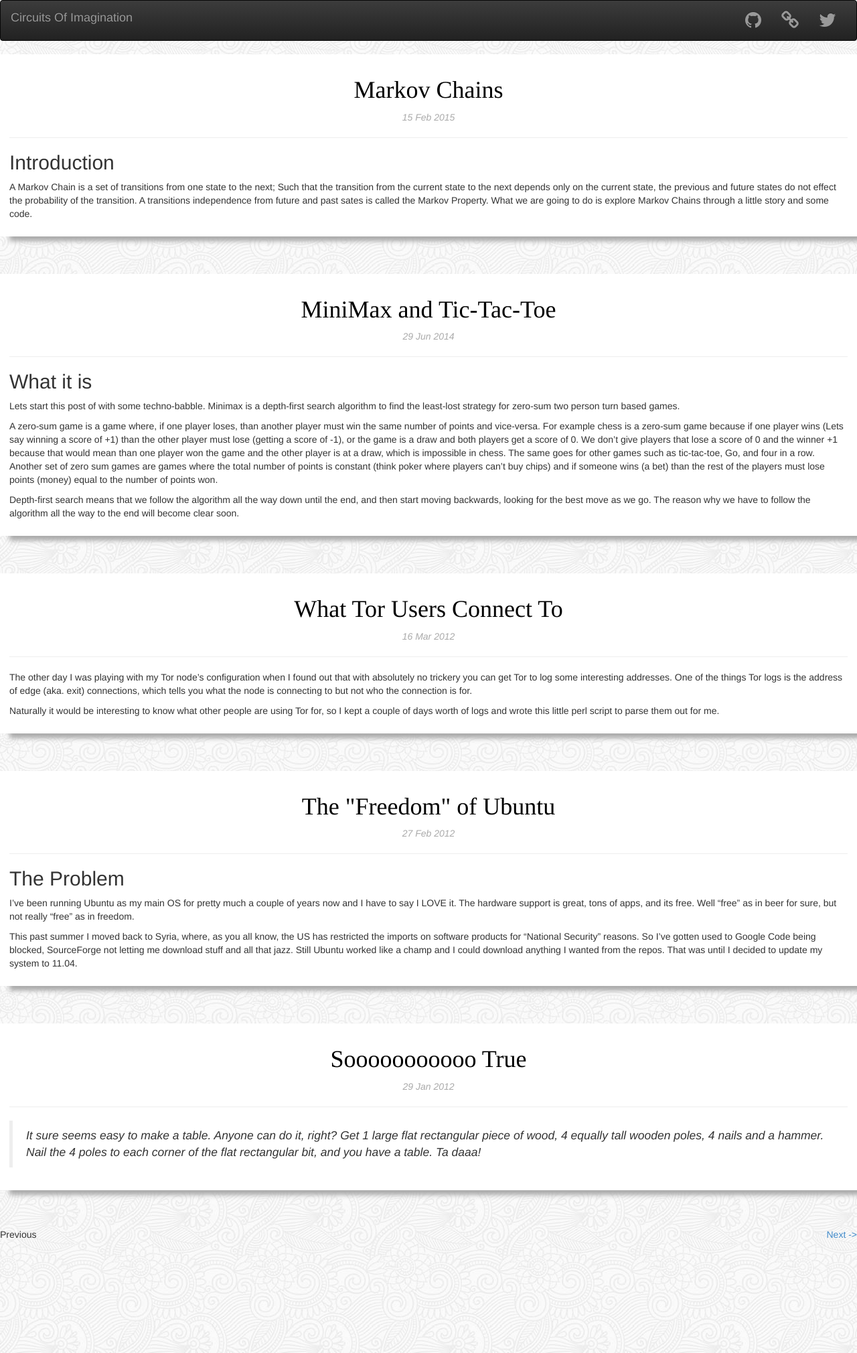
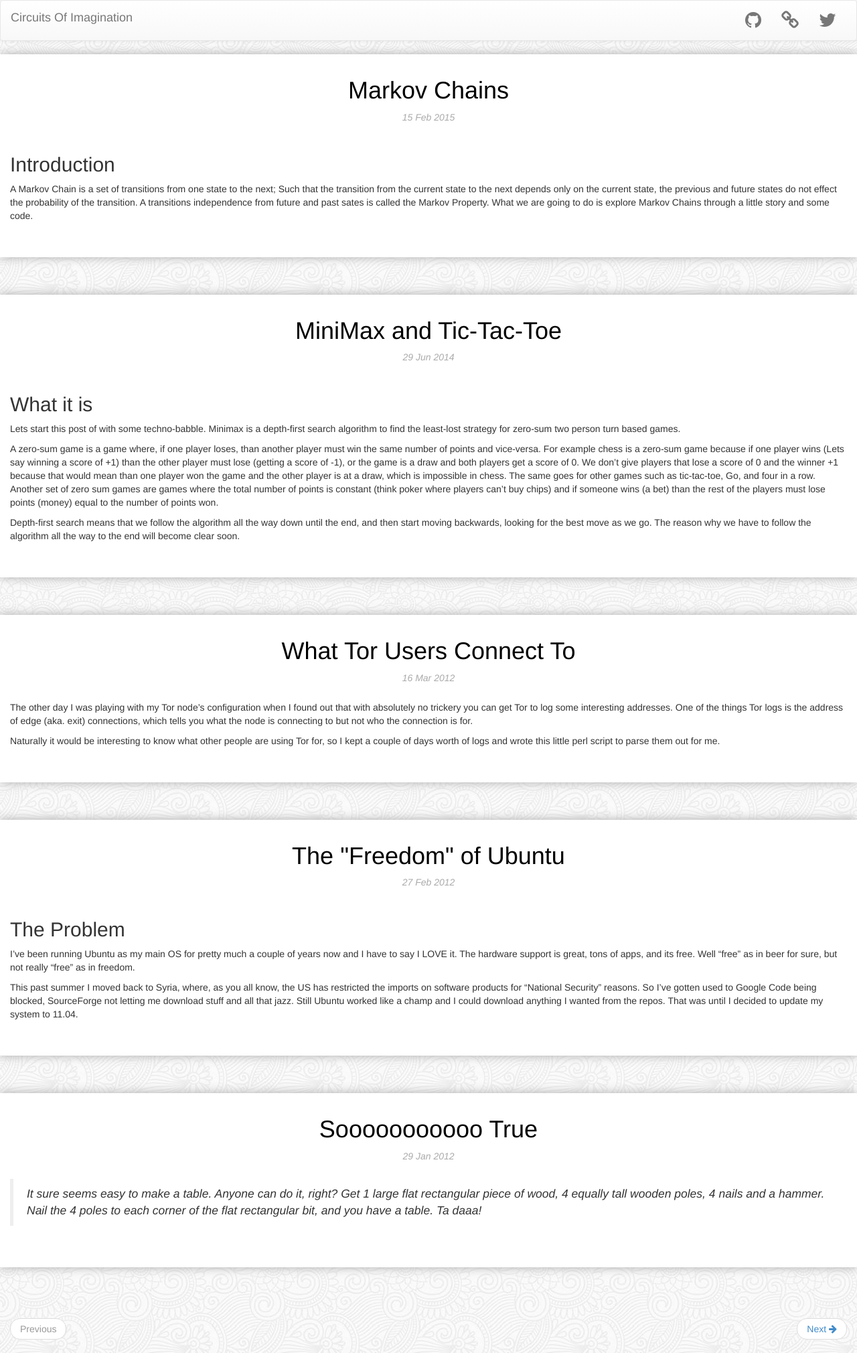
Before and after one commit to tantalum/tantalum.github.io, a Jekyll site: the page built from index.html, in a window 1280 px wide. Shown: the whole page at 67% size. Built offline with Jekyll 4.4.1, drawn with Linux system fonts in a browser that asks for light colours; nearby versions of some CDN libraries; Markdown is read by kramdown in place of the engine named in the settings; the list of posts is cut into pages by our own code; comment, search, counter and statistics services are not loaded.

Commit message:
Improve layouts and styles.
- Properly use bootstrap containers
- Add pagination
- Dropdown nav displays both icons and text on small devices.

```diff
--- a/_layouts/default.html
+++ b/_layouts/default.html
@@ -43,7 +43,7 @@
     </head>
     <body>
         <!-- Top Bar -->
-        <nav class="navbar navbar-inverse" role="navigation">
+        <nav class="navbar navbar-default" role="navigation">
             <div class="container-fluid">
                 <section class="navbar-header">
                     <button type="button" class="navbar-toggle collapsed" data-toggle="collapse" data-target="#nav-links">
@@ -57,9 +57,18 @@
 
                 <div class="collapse navbar-collapse" id="nav-links">
                     <ul class="nav navbar-nav navbar-right">
-                        <li><a href="https://github.com/tantalum"><i class="fa fa-2x fa-github"></i></a></li>
-                        <li><a href="http://snippets.circuitsofimagination.com/"><i class="fa fa-2x fa-link"></i></a></li>
-                        <li><a href="https://twitter.com/blit32"><i class="fa fa-2x fa-twitter"></i></a></li>
+                        <li>
+							<a class="hidden-xs" href="https://github.com/tantalum"><i class="fa fa-2x fa-github"></i></a>
+							<a class="visible-xs" href="https://github.com/tantalum"><i class="fa fa-github"></i> Code</a>
+						</li>
+                        <li>
+							<a class="hidden-xs" href="http://snippets.circuitsofimagination.com/"><i class="fa fa-2x fa-link"></i></a>
+							<a class="visible-xs" href="http://snippets.circuitsofimagination.com/"><i class="fa fa-link"></i> Snippets</a>
+						</li>
+                        <li>
+							<a class="hidden-xs" href="https://twitter.com/blit32"><i class="fa fa-2x fa-twitter"></i></a>
+							<a class="visible-xs" href="https://twitter.com/blit32"><i class="fa fa-twitter"></i> Twitter</a>
+						</li>
                     </ul>
                 </div>
             </div>
--- a/_layouts/post.html
+++ b/_layouts/post.html
@@ -1,13 +1,12 @@
 ---
 layout: default
 ---
-<section class="post container-fluid">
+<section class="post">
   <div class="post-meta">
     <a href="{{ page.url }}"><h1 class="post-meta-title">{{ page.title }}</h1></a>
     <p class="post-meta-date">{{ page.date | date_to_string }}</p>
   </div>
-  <hr class="content-seperator"/>
-  <div class="post-content">
+  <div class="post-content container-fluid">
     {{ content }}
   </div>
 </section>
--- a/css/main.css
+++ b/css/main.css
@@ -5,36 +5,31 @@
 
 .post {
     background: #fff;
-    padding: 1em;
     margin-bottom: 4em;
-	box-shadow: 1em 0.5em 0.5em #AAA;
+	box-shadow: 0em 0em 1em #AAA;
 }
 
 .post .post-meta {
     text-align: center;
+	padding: 1em 0;
 }
 
 .post .post-meta a {
     color: #000;
 }
 
-.post .post-meta .post-meta-title {
-    font-family: Times;
-}
-
-.post .post-meta a:hover {
-    text-decoration: none;
-    color: #428BCA;
-}
-
-.post .post-meta a:focus {
-    text-decoration: none;
-    color: #428BCA;
-}
-
 .post .post-meta .post-meta-date {
     font-style: italic;
     color: #aaa;
+}
+
+.post .post-content {
+	padding-bottom: 3em;
+}
+
+.post .post-content img {
+	max-width: 100%;
+	height: auto;
 }
 
 blockquote {
--- a/index.html
+++ b/index.html
@@ -4,27 +4,39 @@
 ---
 
 {% for post in paginator.posts %}
-<section class="post container-fluid">
+<section class="post">
     <div class="post-meta">
         <a href="{{ post.url }}"><h1 class="post-meta-title">{{ post.title }}</h1></a>
 	      <p class="post-meta-date">{{ post.date | date_to_string }}</p>
     </div>
-    <hr class="content-seperator"/>
-    <div class="post-content">
+    <div class="post-content container-fluid">
 	      {{ post.excerpt }}
     </div>
 </section>
 {% endfor %}
 
-<div class="paginator">
+<div class="paginator-bar">
+	<div class="container-fluid">
+		<ul class="pager">
 			{% if paginator.previous_page %}
-    <a href="/page{{ paginator.previous_page }}" class="previous pull-left"><- Previous</a>
+			<li class="previous">
+				<a href="/page{{ paginator.previous_page }}"><i class="fa fa-arrow-left"></i> Previous</a>
+			</li>
 			{% else %}
-    <span class="previous">Previous</span>
+			<li class="previous disabled">
+				<span>Previous</span>
+			</li>
 			{% endif %}
+
 			{% if paginator.next_page %}
-    <a href="/page{{ paginator.next_page }}" class="next pull-right">Next -></a>
+			<li class="next">
+				<a href="/page{{ paginator.next_page }}">Next <i class="fa fa-arrow-right"></i></a>
+			</li>
 			{% else %}
-    <span class="next ">Next</span>
+			<li class="next disbaled">
+				<span>Next</span>
+			</li>
 			{% endif %}
+		</ul>
 	</div>
+</div>
```
Lines whose indentation alone changed are shown as unchanged.
